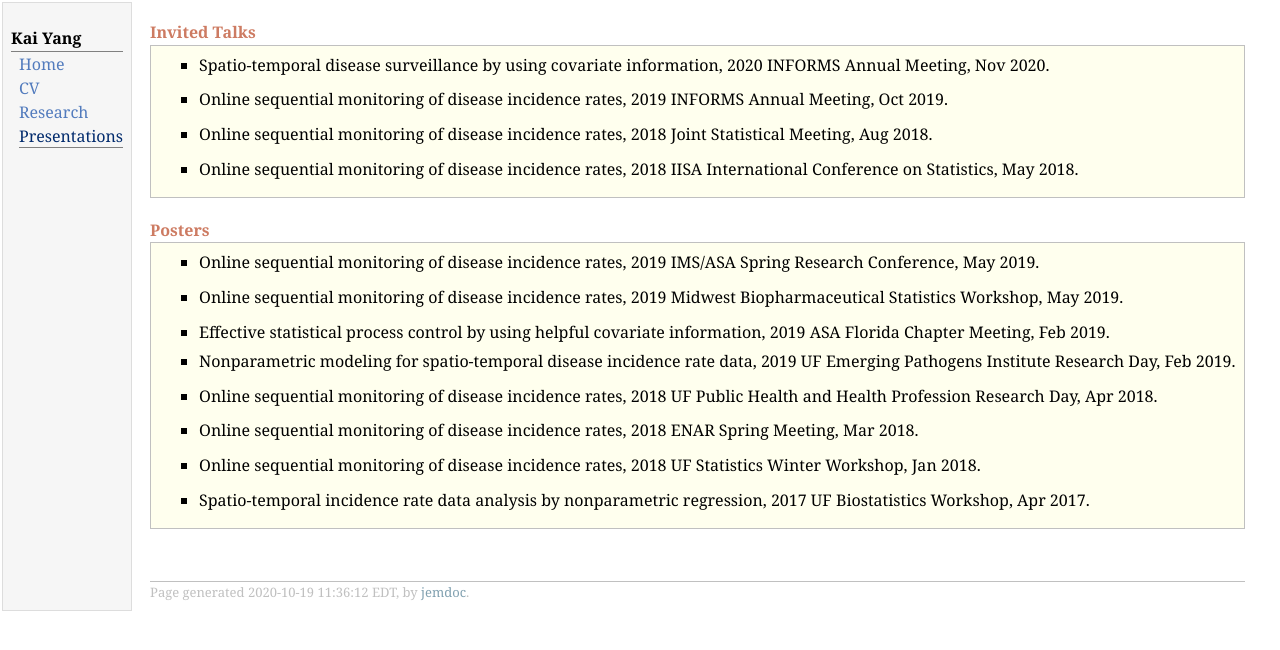
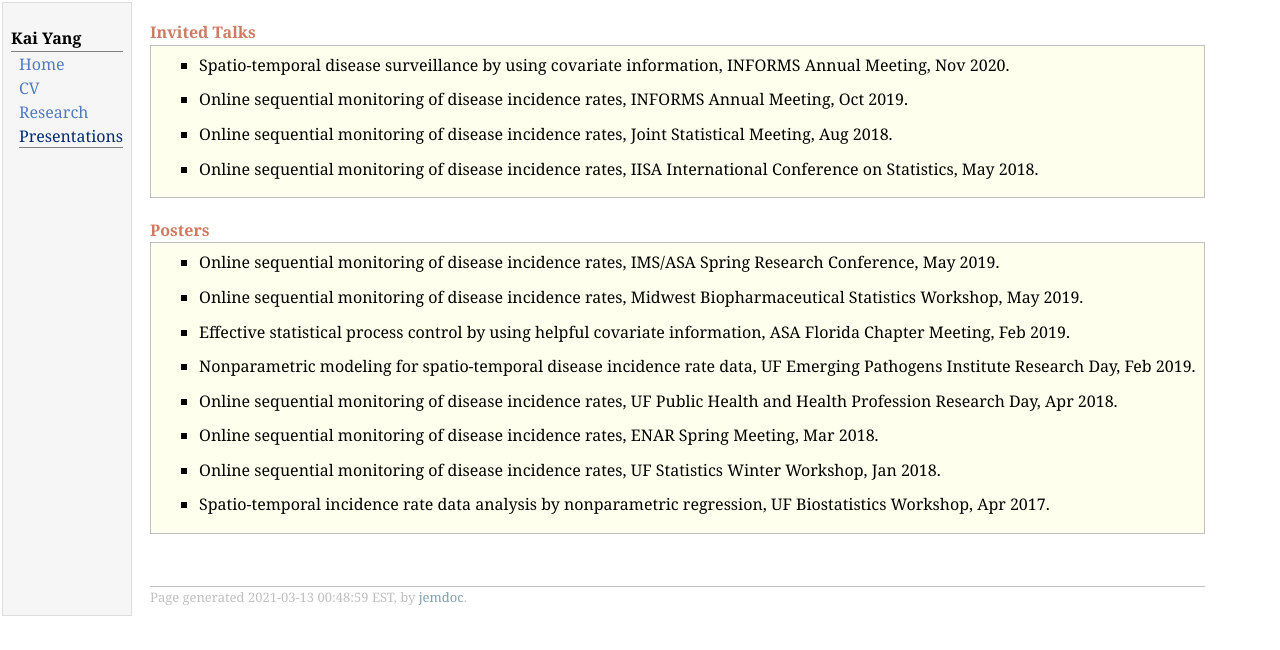
Before and after one commit to yklmy1994121/yklmy1994121.github.io, a plain HTML site: page presentations.html in a window 1280 px wide. Drawn offline with Linux system fonts and the light colour scheme.

Commit message:
Add files via upload

```diff
--- a/presentations.html
+++ b/presentations.html
@@ -23,22 +23,22 @@
 <div class="blockcontent">
 <ul>
 <li><p>Spatio-temporal disease surveillance by using covariate information,
-2020 INFORMS Annual Meeting, Nov 2020.</p>
+INFORMS Annual Meeting, Nov 2020.</p>
 </li>
 </ul>
 <ul>
 <li><p>Online sequential monitoring of disease incidence rates,
-2019 INFORMS Annual Meeting, Oct 2019.</p>
+INFORMS Annual Meeting, Oct 2019.</p>
 </li>
 </ul>
 <ul>
 <li><p>Online sequential monitoring of disease incidence rates,
-2018 Joint Statistical Meeting, Aug 2018.</p>
+Joint Statistical Meeting, Aug 2018.</p>
 </li>
 </ul>
 <ul>
 <li><p>Online sequential monitoring of disease incidence rates,
-2018 IISA International Conference on Statistics, May 2018.   </p>
+IISA International Conference on Statistics, May 2018.   </p>
 </li>
 </ul>
 </div></div>
@@ -47,46 +47,48 @@
 <div class="blockcontent">
 <ul>
 <li><p>Online sequential monitoring of disease incidence rates,
-2019 IMS/ASA Spring Research Conference, May 2019.</p>
+IMS/ASA Spring Research Conference, May 2019.</p>
 </li>
 </ul>
 <ul>
 <li><p>Online sequential monitoring of disease incidence rates,
-2019 Midwest Biopharmaceutical Statistics Workshop, May 2019. </p>
+Midwest Biopharmaceutical Statistics Workshop, May 2019. </p>
 </li>
 </ul>
 <ul>
 <li><p>Effective statistical process control by using helpful covariate information,
-2019 ASA Florida Chapter Meeting, Feb 2019.  </p>
+ASA Florida Chapter Meeting, Feb 2019.  </p>
 </li>
+</ul>
+<ul>
 <li><p>Nonparametric modeling for spatio-temporal disease incidence rate data,
-2019 UF Emerging Pathogens Institute Research Day, Feb 2019.</p>
+UF Emerging Pathogens Institute Research Day, Feb 2019.</p>
 </li>
 </ul>
 <ul>
 <li><p>Online sequential monitoring of disease incidence rates,
-2018 UF Public Health and Health Profession Research Day,  Apr 2018.</p>
+UF Public Health and Health Profession Research Day,  Apr 2018.</p>
 </li>
 </ul>
 <ul>
 <li><p>Online sequential monitoring of disease incidence rates,
-2018 ENAR Spring Meeting, Mar 2018.</p>
+ENAR Spring Meeting, Mar 2018.</p>
 </li>
 </ul>
 <ul>
 <li><p>Online sequential monitoring of disease incidence rates,
-2018 UF Statistics Winter Workshop, Jan 2018.</p>
+UF Statistics Winter Workshop, Jan 2018.</p>
 </li>
 </ul>
 <ul>
 <li><p>Spatio-temporal incidence rate data analysis by nonparametric regression,
-2017 UF Biostatistics Workshop, Apr 2017.</p>
+UF Biostatistics Workshop, Apr 2017.</p>
 </li>
 </ul>
 </div></div>
 <div id="footer">
 <div id="footer-text">
-Page generated 2020-10-19 11:36:12 EDT, by <a href="http://jemdoc.jaboc.net/">jemdoc</a>.
+Page generated 2021-03-13 00:48:59 EST, by <a href="http://jemdoc.jaboc.net/">jemdoc</a>.
 </div>
 </div>
 </td>
```
Also changed, not shown: index.html (+2 -2 lines), research.html (+22 -19 lines), 3 other files.
